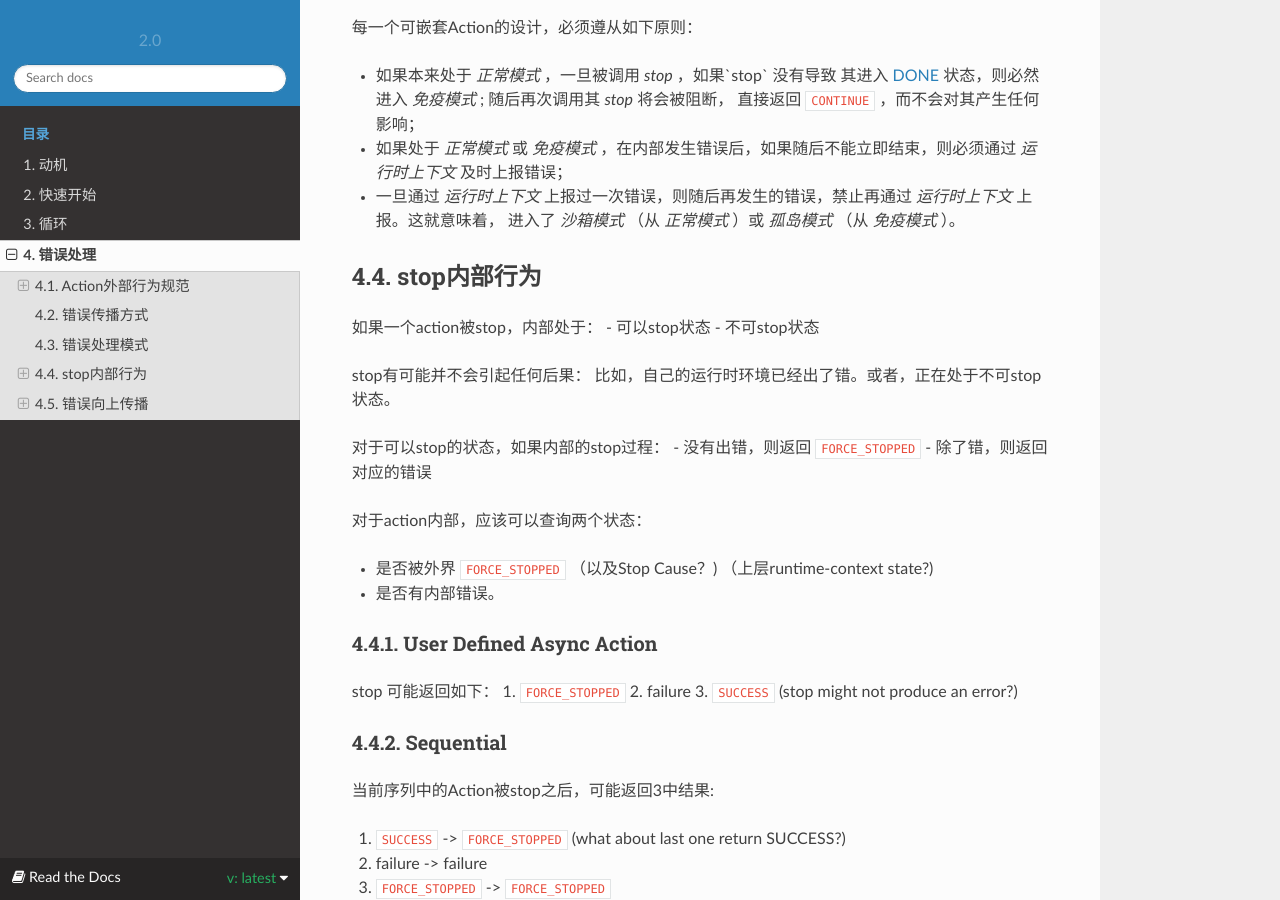
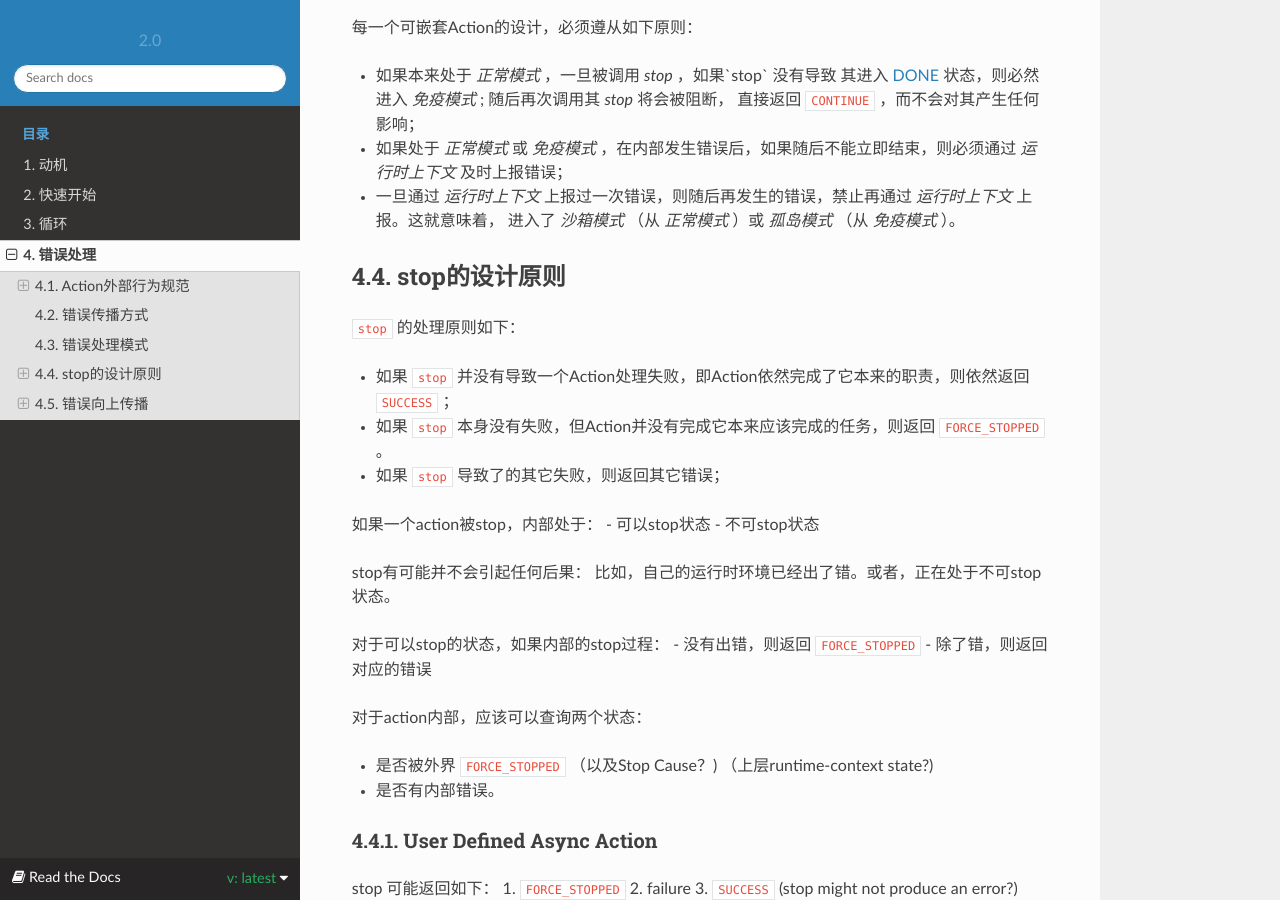
Before and after one commit to godsme/trans-dsl-2, a Sphinx documentation site: the page built from doc/source/error-handling.rst, in a window 1280 px wide and 900 px high, scrolled down 3137 px. Built offline with Sphinx 7.4.7 and the Read the Docs theme 2.0.0, drawn with Linux system fonts in a browser that asks for light colours.

Commit message:
refactored doc

```diff
--- a/doc/source/error-handling.rst
+++ b/doc/source/error-handling.rst
@@ -143,8 +143,15 @@ DONE
   进入了 *沙箱模式* （从 *正常模式* ）或 *孤岛模式* （从 *免疫模式* ）。
 
 
-stop内部行为
+stop的设计原则
 ----------------------------------------
+
+``stop`` 的处理原则如下：
+
+- 如果 ``stop`` 并没有导致一个Action处理失败，即Action依然完成了它本来的职责，则依然返回 ``SUCCESS`` ；
+- 如果 ``stop`` 本身没有失败，但Action并没有完成它本来应该完成的任务，则返回 ``FORCE_STOPPED`` 。
+- 如果 ``stop`` 导致了的其它失败，则返回其它错误；
+
 
 如果一个action被stop，内部处于：
 - 可以stop状态
```
